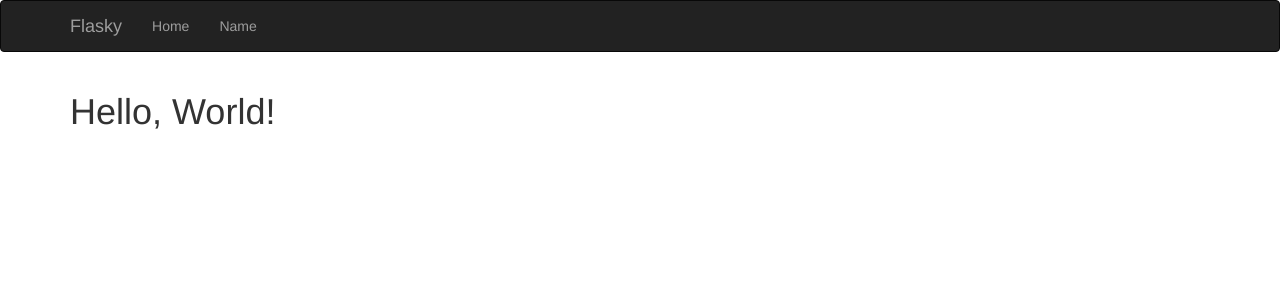
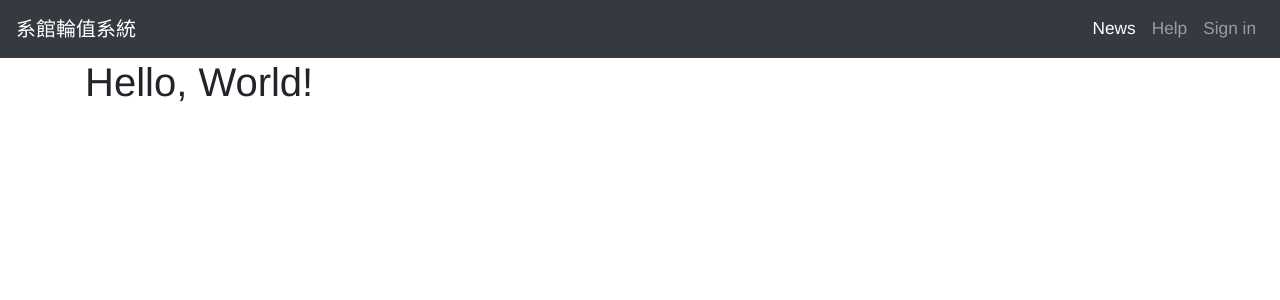
Before and after one commit to SIRLA-FJULIS/LIS-Lib-Shift-Arrangement-System, a Flask app: page / in a window 1280 px wide. Shown: the top 300 px of the page. Run offline with Flask 2, Linux system fonts and the light colour scheme; some libraries are stand-ins or nearby versions.

Commit message:
base.html

```diff
--- /dev/null
+++ b/app/static/base.css
@@ -0,0 +1,4 @@
+body,input,button,select,textarea{
+    font-family: "Helvetica Neue", Helvetica, Arial, "微軟正黑體", "微软雅黑", "メイリオ", "맑은 고딕", sans-serif;
+    font-size:108%;
+}
--- a/main/templates/404.html
+++ b/app/templates/404.html
@@ -1,6 +1,6 @@
 {% extends "base.html" %}
 {% block title %}Flasky - Page Not Found{% endblock %}
-{% block page_content %}
+{% block content %}
 <div class="page-header">
     <h1>404 - Page Not Found</h1>
 </div>
--- a/main/templates/500.html
+++ b/app/templates/500.html
@@ -1,6 +1,6 @@
 {% extends "base.html" %}
 {% block title %}Flasky - Page Not Found{% endblock %}
-{% block page_content %}
+{% block content %}
 <div class="page-header">
     <h1>500 - Internal Server Error</h1>
 </div>
--- /dev/null
+++ b/app/templates/base.html
@@ -0,0 +1,20 @@
+<!DOCTYPE html>
+<html lang="zh-TW">
+<head>
+    <link rel="stylesheet" href="https://stackpath.bootstrapcdn.com/bootstrap/4.3.1/css/bootstrap.min.css" integrity="sha384-ggOyR0iXCbMQv3Xipma34MD+dH/1fQ784/j6cY/iJTQUOhcWr7x9JvoRxT2MZw1T" crossorigin="anonymous">
+    <script src="https://code.jquery.com/jquery-3.3.1.slim.min.js" integrity="sha384-q8i/X+965DzO0rT7abK41JStQIAqVgRVzpbzo5smXKp4YfRvH+8abtTE1Pi6jizo" crossorigin="anonymous"></script>
+    <script src="https://stackpath.bootstrapcdn.com/bootstrap/4.3.1/js/bootstrap.min.js" integrity="sha384-JjSmVgyd0p3pXB1rRibZUAYoIIy6OrQ6VrjIEaFf/nJGzIxFDsf4x0xIM+B07jRM" crossorigin="anonymous"></script>
+    <link rel="stylesheet" type="text/css" href="../static/base.css">
+    <meta charset="UTF-8">
+    <meta name="viewport" content="width=device-width, initial-scale=1.0">
+    <meta http-equiv="X-UA-Compatible" content="ie=edge">
+    <title>{% block title %}{% endblock %}</title>
+</head>
+<body>
+    {% include "includes/_navbar.html" %}
+    <div class="container">
+        {% block content %}
+        {% endblock content %}
+    </div>
+</body>
+</html>
--- /dev/null
+++ b/app/templates/includes/_navbar.html
@@ -0,0 +1,31 @@
+<nav class="navbar navbar-expand-sm navbar-dark bg-dark">
+    <a class="navbar-brand" href="#">系館輪值系統</a>
+    <button class="navbar-toggler" type="button" data-toggle="collapse" data-target="#navbarNavDropdown" aria-controls="navbarNavDropdown" aria-expanded="false" aria-label="Toggle navigation">
+        <span class="navbar-toggler-icon"></span>
+    </button>
+    <div class="collapse navbar-collapse justify-content-end" id="navbarNavDropdown">
+        <ul class="navbar-nav">
+        <li class="nav-item active">
+            <a class="nav-link" href="#">News <span class="sr-only">(current)</span></a>
+        </li>
+        <li class="nav-item">
+            <a class="nav-link" href="#">Help</a>
+        </li>
+        <li class="nav-item">
+            <a class="nav-link" href="#">Sign in</a>
+        </li>
+        <!-- 目前未使用
+        <li class="nav-item dropdown">
+            <a class="nav-link dropdown-toggle" href="#" id="navbarDropdownMenuLink" role="button" data-toggle="dropdown" aria-haspopup="true" aria-expanded="false">
+            Dropdown link
+            </a>
+            <div class="dropdown-menu" aria-labelledby="navbarDropdownMenuLink">
+            <a class="dropdown-item" href="#">Action</a>
+            <a class="dropdown-item" href="#">Another action</a>
+            <a class="dropdown-item" href="#">Something else here</a>
+            </div>
+        </li>
+        -->
+        </ul>
+    </div>
+</nav>
--- a/main/templates/index.html
+++ b/app/templates/index.html
@@ -1,5 +1,5 @@
 {% extends "base.html" %}
-
-{% block page_content %}
+{% block title %} index {% endblock title %}
+{% block content %}
     <h1>Hello, World!</h1>
 {% endblock %}
--- a/main/templates/name_form.html
+++ b/app/templates/name_form.html
@@ -3,7 +3,7 @@
 
 {% block title %}Flasky{% endblock %}
 
-{% block page_content %}
+{% block content %}
 <div class="page-header">
     <h1>Hello, {% if name %}{{ name }}{% else %}Stranger{% endif %}!</h1>
     {% if not known %}
--- a/main/templates/user.html
+++ b/app/templates/user.html
@@ -1,7 +1,7 @@
 {% extends "base.html" %}
 {% block title %}Flasky{% endblock %}
 
-{% block page_content %}
+{% block content %}
 <div class="page-header">
     <h1>Hello, {{ name }}!</h1>
 </div>
--- a/main/templates/base.html
+++ /dev/null
@@ -1,36 +0,0 @@
-{% extends "bootstrap/base.html" %}
-{% block title %}Flasky{% endblock %}
-{% block navbar %}
-<div class="navbar navbar-inverse" role="navigation">
-    <div class="container">
-        <div class="navbar-header">
-            <button type="button" class="navbar-toggle" data-toggle="collapse" data-target=".navbar-collapse">
-                <span class="sr-only">Toggle navigation</span>
-                <span class="icon-bar"></span>
-                <span class="icon-bar"></span>
-                <span class="icon-bar"></span>
-            </button>
-            <a class="navbar-brand" href="/">Flasky</a>
-        </div>
-        <div class="navbar-collapse collapse">
-            <ul class="nav navbar-nav">
-                <li><a href="/">Home</a></li>
-                <li><a href="/name_form">Name</a></li>
-            </ul>
-        </div>
-    </div>
-</div>
-{% endblock %}
-
-{% block content %}
-<div class="container">
-    {% for message in get_flashed_messages() %}
-    <div class="alert alert-warning">
-        <button type="button" class="close" data-dismiss="alers">&times;</button>
-        {{ message }}
-    </div>
-    {% endfor %}
-
-    {% block page_content %}{% endblock %}
-</div>
-{% endblock %}
--- a/requirements.txt
+++ /dev/null
@@ -1,6 +0,0 @@
-Click==7.0
-Flask==1.0.2
-itsdangerous==1.1.0
-Jinja2==2.10.1
-MarkupSafe==1.1.1
-Werkzeug==0.15.2
```
Also changed, not shown: app/__init__.py (added), app/llsas.py (renamed from main/llsas.py), 1 other file.
